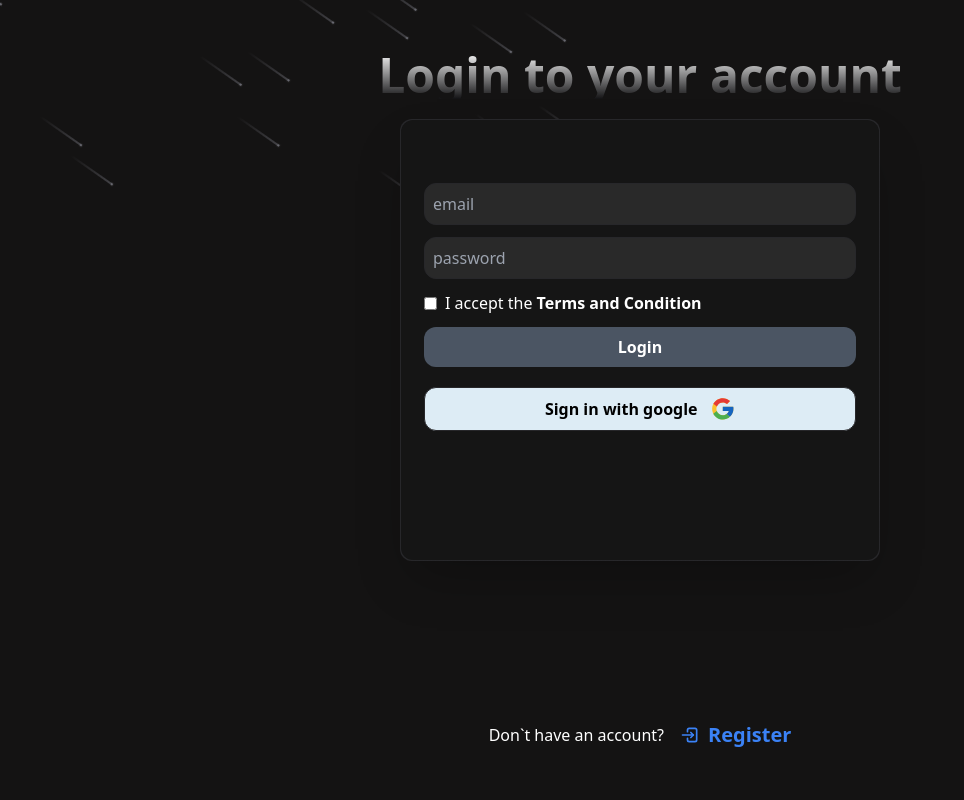
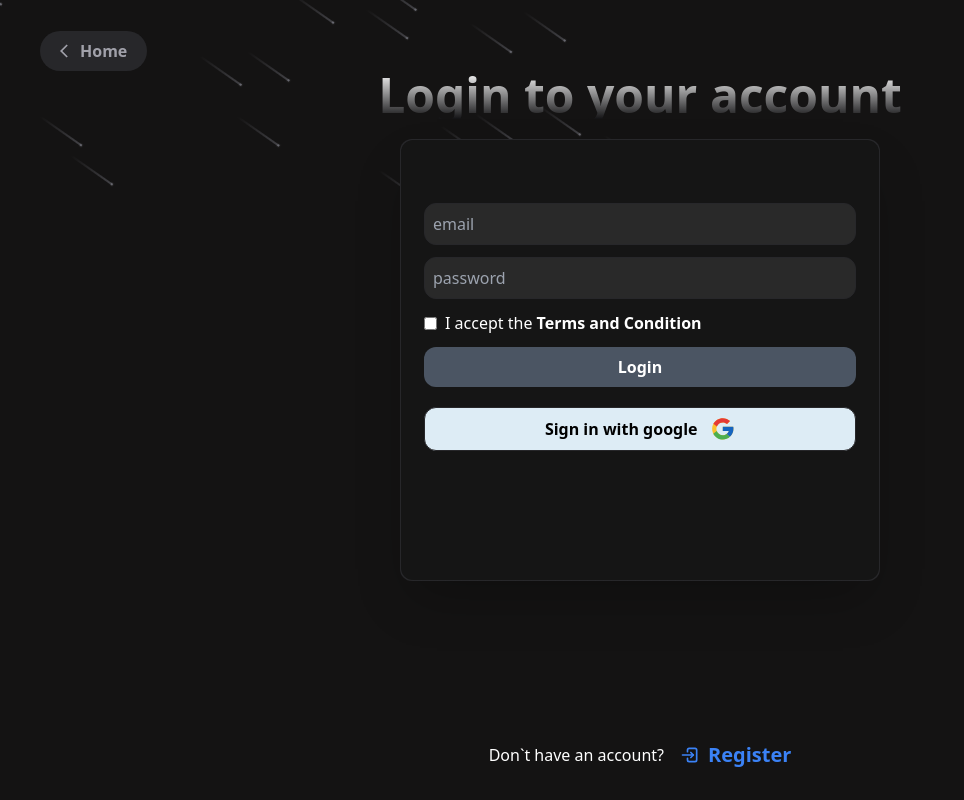
Before and after one commit to sayandas24/Youtube-Fullstack, a React (Vite) app in the folder frontend/: page /login in a window 1280 px wide. Shown: the whole page, without its empty margins (0-964 px from the left). Built offline with nearby package versions, Linux system fonts and the light colour scheme; no server answers; a web font is replaced by a local one; what tailwindcss-motion would draw is missing.

Commit message:
style: refine layout and styling in MagicNavbar and Login components for improved UI

```diff
--- a/frontend/src/components/Layout/MagicNavbar.tsx
+++ b/frontend/src/components/Layout/MagicNavbar.tsx
@@ -138,7 +138,7 @@ export default function MagicNavbar() {
   }, []);
 
   return (
-    <div className="w-full h-fit  text-white  px-2 gap-1 flex flex-row fixed min-[500px]:hiddend bottom-0 ">
+    <div className="h-fit self-center text-white  px-2 gap-1 flex flex-row fixed min-[500px]:hiddend bottom-0 ">
       <Dock direction="middle">
         <DockIcon>
           <NavLink
--- a/frontend/src/components/auth/login/Login.jsx
+++ b/frontend/src/components/auth/login/Login.jsx
@@ -63,7 +63,7 @@ const Login = () => {
       >
         <NavLink
           id="home-btn"
-          className="gap-1 items-center font-semibold justify-center hidden"
+          className="gap-1 min-[1000px]:bg-zinc-800 rounded-full py-2  text-white min-[1000px]:text-zinc-400 items-center font-semibold justify-center mr-auto flex px-[20px] min-[1000px]:ml-10 min-[1000px]:hover:bg-zinc-700 transition duration-300 min-[1000px]:hover:text-zinc-200 "
           to="/"
         >
           <MdArrowBackIos />
```
